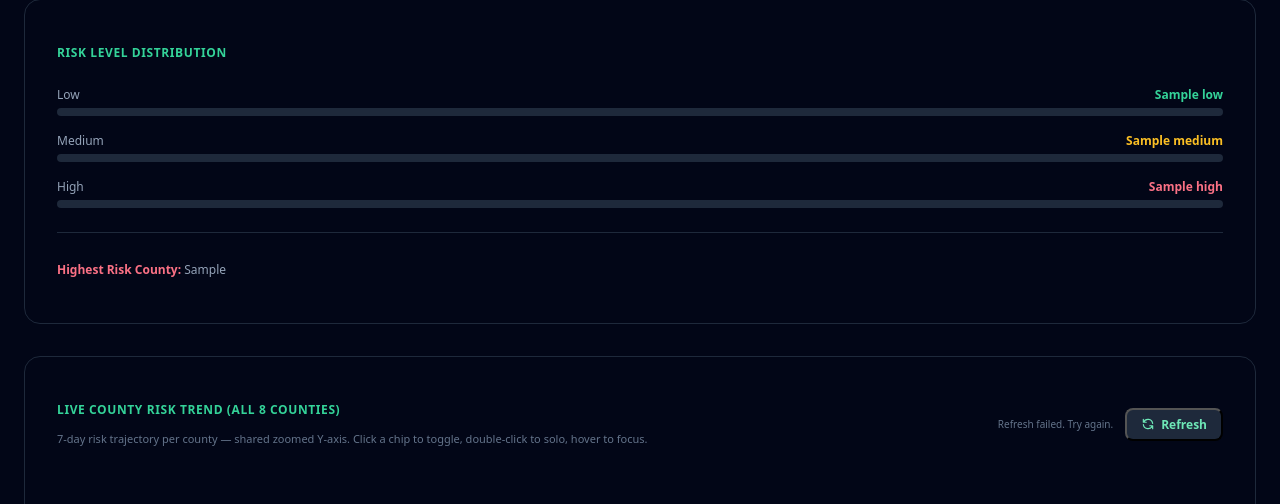
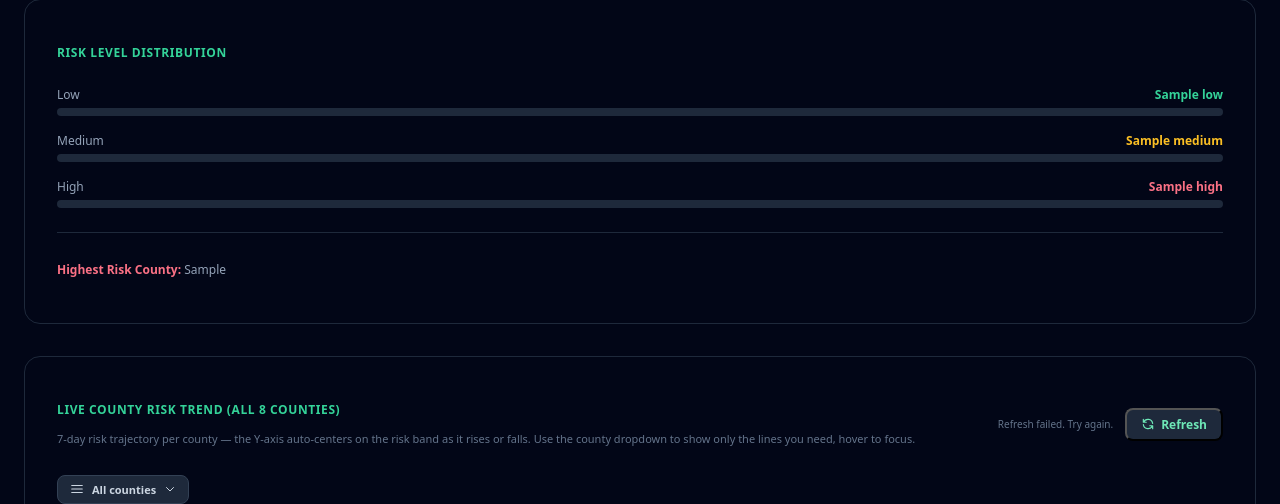
Before and after one commit to BOBITLMR145324/AthGad-ai, a Flask app: template templates/admin/dashboard.html in a window 1280 px wide. Shown: the part 843-1347 px from the top of the page. Run offline with Flask 3, Linux system fonts and the light colour scheme; the template is opened without the code that fills it: most values are stand-ins (such as "Sample title", 1, 10 or a date in 2020); a map, chart or similar area stays blank; some libraries are stand-ins or nearby versions.

Commit message:
Auto-center risk trend Y-axis and add county checkbox dropdown filter
- Re-center the risk trend Y-axis on the visible risk band so lines stay
  near the vertical center of the plot as risk rises or falls
- Replace the county chip toggles with a dropdown of checkboxes (All/None
  quick actions) to declutter the chart when all eight lines are shown
- Keep the filter in sync with legend click/solo and hover-focus dimming

```diff
--- a/templates/admin/dashboard.html
+++ b/templates/admin/dashboard.html
@@ -226,8 +226,9 @@
                 Live County Risk Trend (All 8 Counties)
               </h3>
               <p class="text-[11px] text-slate-500 mt-1">
-                7-day risk trajectory per county — shared zoomed Y-axis. Click
-                a chip to toggle, double-click to solo, hover to focus.
+                7-day risk trajectory per county — the Y-axis auto-centers on
+                the risk band as it rises or falls. Use the county dropdown to
+                show only the lines you need, hover to focus.
               </p>
             </div>
             <div class="flex items-center gap-3">
@@ -257,10 +258,50 @@
               </button>
             </div>
           </div>
-          <div
-            id="countyTrendToggles"
-            class="mb-5 flex flex-wrap items-center gap-2"
-          ></div>
+          <div id="countyFilter" class="trend-filter mb-5">
+            <button
+              id="btnCountyFilter"
+              type="button"
+              class="trend-filter-btn"
+              aria-haspopup="true"
+              aria-expanded="false"
+            >
+              <svg
+                class="w-3.5 h-3.5"
+                fill="none"
+                stroke="currentColor"
+                viewBox="0 0 24 24"
+              >
+                <path
+                  stroke-linecap="round"
+                  stroke-linejoin="round"
+                  stroke-width="2"
+                  d="M3 6h18M3 12h18M3 18h18"
+                />
+              </svg>
+              <span id="countyFilterLabel">All counties</span>
+              <svg
+                class="w-3 h-3"
+                fill="none"
+                stroke="currentColor"
+                viewBox="0 0 24 24"
+              >
+                <path
+                  stroke-linecap="round"
+                  stroke-linejoin="round"
+                  stroke-width="2"
+                  d="M19 9l-7 7-7-7"
+                />
+              </svg>
+            </button>
+            <div id="countyFilterMenu" class="trend-filter-menu" role="menu">
+              <div class="trend-filter-actions">
+                <button type="button" data-filter-action="all">All</button>
+                <button type="button" data-filter-action="none">None</button>
+              </div>
+              <div id="countyCheckboxList"></div>
+            </div>
+          </div>
 
           <div class="relative h-[440px] w-full">
             <canvas id="countyTrendChart"></canvas>
@@ -281,39 +322,105 @@
         transform: translateY(-6px);
       }
 
-      /* County risk trend chart interactions. */
-      .trend-chip {
-        cursor: pointer;
+      /* County risk trend chart — county checkbox dropdown. */
+      .trend-filter {
+        position: relative;
+      }
+      .trend-filter-btn {
         display: inline-flex;
         align-items: center;
-        gap: 6px;
-        padding: 4px 10px;
+        gap: 8px;
+        padding: 6px 12px;
         border-radius: 8px;
         font-size: 11px;
         font-weight: 700;
         color: #cbd5e1;
         background: #1e293b;
         border: 1px solid #334155;
+        cursor: pointer;
         transition: all 0.2s ease;
         user-select: none;
       }
-      .trend-chip:hover {
+      .trend-filter-btn:hover,
+      .trend-filter.open .trend-filter-btn {
         border-color: #10b981;
         color: #ffffff;
       }
-      .trend-chip.trend-chip-off {
-        opacity: 0.35;
-        text-decoration: line-through;
+      .trend-filter-menu {
+        position: absolute;
+        left: 0;
+        top: calc(100% + 6px);
+        z-index: 30;
+        min-width: 230px;
+        max-height: 320px;
+        overflow-y: auto;
+        background: #0f172a;
+        border: 1px solid #334155;
+        border-radius: 12px;
+        box-shadow: 0 12px 32px rgba(0, 0, 0, 0.45);
+        padding: 8px;
+        display: none;
+        flex-direction: column;
+        gap: 2px;
       }
-      .trend-chip.trend-chip-focus {
+      .trend-filter.open .trend-filter-menu {
+        display: flex;
+      }
+      .trend-filter-actions {
+        display: flex;
+        gap: 6px;
+        padding: 4px 4px 10px;
+        border-bottom: 1px solid #1e293b;
+        margin-bottom: 6px;
+      }
+      .trend-filter-actions button {
+        flex: 1;
+        cursor: pointer;
+        padding: 4px 8px;
+        border-radius: 6px;
+        font-size: 10px;
+        font-weight: 700;
+        background: #1e293b;
+        border: 1px solid #334155;
+        color: #94a3b8;
+        transition: all 0.2s ease;
+      }
+      .trend-filter-actions button:hover {
         border-color: #10b981;
         color: #ffffff;
-        box-shadow: 0 0 0 2px rgba(16, 185, 129, 0.35);
       }
-      .trend-chip.trend-chip-all {
-        background: #10b981;
-        color: #04251c;
-        border-color: #10b981;
+      .trend-filter-option {
+        display: flex;
+        align-items: center;
+        gap: 8px;
+        padding: 6px 8px;
+        border-radius: 8px;
+        font-size: 11px;
+        font-weight: 600;
+        color: #cbd5e1;
+        cursor: pointer;
+        transition: background 0.15s ease;
+      }
+      .trend-filter-option:hover {
+        background: #1e293b;
+      }
+      .trend-filter-option input {
+        accent-color: #10b981;
+        cursor: pointer;
+        margin: 0;
+      }
+      .trend-filter-option .dot {
+        width: 8px;
+        height: 8px;
+        border-radius: 9999px;
+        flex-shrink: 0;
+      }
+      .trend-filter-option.off {
+        opacity: 0.45;
+      }
+      .trend-filter-option.focus {
+        outline: 1px solid #10b981;
+        background: #1e293b;
       }
     </style>
 
@@ -363,7 +470,8 @@
           }, 3000);
         });
 
-        // Load the county risk trend line graph on page load.
+        // Wire up the county checkbox dropdown, then load the risk trend chart.
+        setupCountyFilter();
         loadRiskTrend();
       });
 
@@ -388,9 +496,11 @@
           });
       }
 
-      // Compute the Y-axis bounds. The axis starts at 0 and the ceiling grows
-      // dynamically toward 1 to fit the current range of predicted risk, so the
-      // scale always reflects the highest prediction among visible counties.
+      // Compute the Y-axis bounds. The range is re-centered on the visible
+      // risk data so the lines stay near the vertical center of the plot: a
+      // symmetric padded window is built around the midpoint of the visible
+      // values and clamped to the 0..1 risk domain. As risk rises or falls
+      // (or counties are toggled), the window grows/shrinks automatically.
       function computeTrendAxis() {
         var vals = [];
         countyTrendState.series.forEach(function (s) {
@@ -403,10 +513,25 @@
         var min = 0;
         var max = 1;
         if (vals.length) {
-          var hi = Math.max.apply(null, vals);
-          // Round the ceiling up to a clean step so it grows with the data.
-          max = Math.min(1, Math.ceil(hi * 10) / 10);
-          if (max <= hi) max = Math.min(1, hi + 0.05);
+          var dataMin = Math.min.apply(null, vals);
+          var dataMax = Math.max.apply(null, vals);
+          var center = (dataMin + dataMax) / 2;
+          var span = dataMax - dataMin;
+          // Keep a minimum spread so near-flat lines are not over-magnified.
+          var pad = Math.max(span * 0.6, 0.06);
+          min = center - pad;
+          max = center + pad;
+          // Clamp back into the 0..1 risk domain, shifting the window so the
+          // data stays centered whenever possible.
+          if (min < 0) {
+            max += 0 - min;
+            min = 0;
+          }
+          if (max > 1) {
+            min -= max - 1;
+            max = 1;
+          }
+          if (min < 0) min = 0;
         }
         return {
           min: Math.round(min * 1000) / 1000,
@@ -536,46 +661,102 @@
         }
       }
 
-      function buildTrendToggles() {
-        var bar = document.getElementById("countyTrendToggles");
-        if (!bar) return;
-        bar.innerHTML = "";
-
-        var allBtn = document.createElement("button");
-        allBtn.type = "button";
-        allBtn.className = "trend-chip trend-chip-all";
-        allBtn.textContent = "All";
-        allBtn.title = "Show every county";
-        allBtn.addEventListener("click", showAllCounties);
-        bar.appendChild(allBtn);
+      // Populate the county checkbox dropdown.
+      function buildCountyFilter() {
+        var list = document.getElementById("countyCheckboxList");
+        if (!list) return;
+        list.innerHTML = "";
 
         countyTrendState.series.forEach(function (s) {
-          var chip = document.createElement("button");
-          chip.type = "button";
-          chip.className = "trend-chip";
-          chip.setAttribute("data-county", s.county);
-          chip.title = "Click to toggle · double-click to solo this county";
+          var label = document.createElement("label");
+          label.className = "trend-filter-option";
+          label.setAttribute("data-county", s.county);
+          label.title = "Toggle " + s.county + " on the chart";
+
+          var cb = document.createElement("input");
+          cb.type = "checkbox";
+          cb.checked = countyTrendState.visible[s.county] !== false;
+          cb.addEventListener("change", function () {
+            countyTrendState.visible[s.county] = cb.checked;
+            clearHoverDim();
+            applyTrendView();
+          });
 
           var dot = document.createElement("span");
-          dot.className = "w-2 h-2 rounded-full shrink-0";
+          dot.className = "dot";
           dot.style.backgroundColor = countyTrendState.colors[s.county];
-          chip.appendChild(dot);
-          chip.appendChild(document.createTextNode(s.county));
 
-          chip.addEventListener("click", function () {
-            toggleCounty(s.county);
+          label.appendChild(cb);
+          label.appendChild(dot);
+          label.appendChild(document.createTextNode(s.county));
+          list.appendChild(label);
+        });
+
+        reflectCountyChecks();
+      }
+
+      // Wire up the dropdown button, outside-click close, and All/None actions.
+      function setupCountyFilter() {
+        var wrap = document.getElementById("countyFilter");
+        var btn = document.getElementById("btnCountyFilter");
+        if (!wrap || !btn) return;
+
+        btn.addEventListener("click", function (e) {
+          e.stopPropagation();
+          var open = wrap.classList.toggle("open");
+          btn.setAttribute("aria-expanded", open ? "true" : "false");
+        });
+
+        document.addEventListener("click", function (e) {
+          if (wrap.classList.contains("open") && !wrap.contains(e.target)) {
+            wrap.classList.remove("open");
+            btn.setAttribute("aria-expanded", "false");
+          }
+        });
+
+        document.querySelectorAll("[data-filter-action]").forEach(function (b) {
+          b.addEventListener("click", function () {
+            var show = b.getAttribute("data-filter-action") === "all";
+            countyTrendState.series.forEach(function (s) {
+              countyTrendState.visible[s.county] = show;
+            });
+            clearHoverDim();
+            applyTrendView();
+            reflectCountyChecks();
           });
-          chip.addEventListener("dblclick", function () {
-            soloCounty(s.county);
-          });
-          chip.addEventListener("mouseenter", function () {
-            if (countyTrendState.visible[s.county] !== false) {
-              applyHoverDim(s.county);
-            }
-          });
-          chip.addEventListener("mouseleave", clearHoverDim);
-          bar.appendChild(chip);
         });
+      }
+
+      // Sync the checkbox rows + dropdown label with the visibility state.
+      function reflectCountyChecks() {
+        var list = document.getElementById("countyCheckboxList");
+        if (list) {
+          list
+            .querySelectorAll(".trend-filter-option")
+            .forEach(function (label) {
+              var county = label.getAttribute("data-county");
+              var cb = label.querySelector("input[type=checkbox]");
+              var vis = countyTrendState.visible[county] !== false;
+              if (cb) cb.checked = vis;
+              label.classList.toggle("off", !vis);
+            });
+        }
+        updateCountyFilterLabel();
+      }
+
+      function updateCountyFilterLabel() {
+        var labelEl = document.getElementById("countyFilterLabel");
+        if (!labelEl) return;
+        var total = countyTrendState.series.length;
+        var shown = countyTrendState.series.filter(function (s) {
+          return countyTrendState.visible[s.county] !== false;
+        }).length;
+        labelEl.textContent =
+          shown === 0
+            ? "No counties"
+            : shown === total
+              ? "All " + total + " counties"
+              : shown + "/" + total + " counties shown";
       }
 
       // Update the single chart in place (data, zoomed axis, visibility).
@@ -598,13 +779,7 @@
         });
         chart.update();
 
-        countyTrendState.series.forEach(function (s) {
-          var hidden = countyTrendState.visible[s.county] === false;
-          var chip = document.querySelector(
-            '#countyTrendToggles .trend-chip[data-county="' + s.county + '"]'
-          );
-          if (chip) chip.classList.toggle("trend-chip-off", hidden);
-        });
+        reflectCountyChecks();
       }
 
       function toggleCounty(county) {
@@ -616,14 +791,6 @@
         countyTrendState.series.forEach(function (s) {
           countyTrendState.visible[s.county] = s.county === county;
         });
-        applyTrendView();
-      }
-
-      function showAllCounties() {
-        countyTrendState.series.forEach(function (s) {
-          countyTrendState.visible[s.county] = true;
-        });
-        clearHoverDim();
         applyTrendView();
       }
 
@@ -646,11 +813,13 @@
         });
         chart.update("none");
 
-        var chips = document.querySelectorAll("#countyTrendToggles .trend-chip");
-        chips.forEach(function (chip) {
-          chip.classList.toggle(
-            "trend-chip-focus",
-            chip.getAttribute("data-county") === county
+        var options = document.querySelectorAll(
+          "#countyCheckboxList .trend-filter-option"
+        );
+        options.forEach(function (option) {
+          option.classList.toggle(
+            "focus",
+            option.getAttribute("data-county") === county
           );
         });
       }
@@ -667,9 +836,11 @@
         });
         chart.update("none");
 
-        var chips = document.querySelectorAll("#countyTrendToggles .trend-chip");
-        chips.forEach(function (chip) {
-          chip.classList.remove("trend-chip-focus");
+        var options = document.querySelectorAll(
+          "#countyCheckboxList .trend-filter-option"
+        );
+        options.forEach(function (option) {
+          option.classList.remove("focus");
         });
       }
 
@@ -686,7 +857,7 @@
           }
         });
 
-        buildTrendToggles();
+        buildCountyFilter();
 
         if (!countyTrendState.chart) {
           buildCombinedChart();
```
